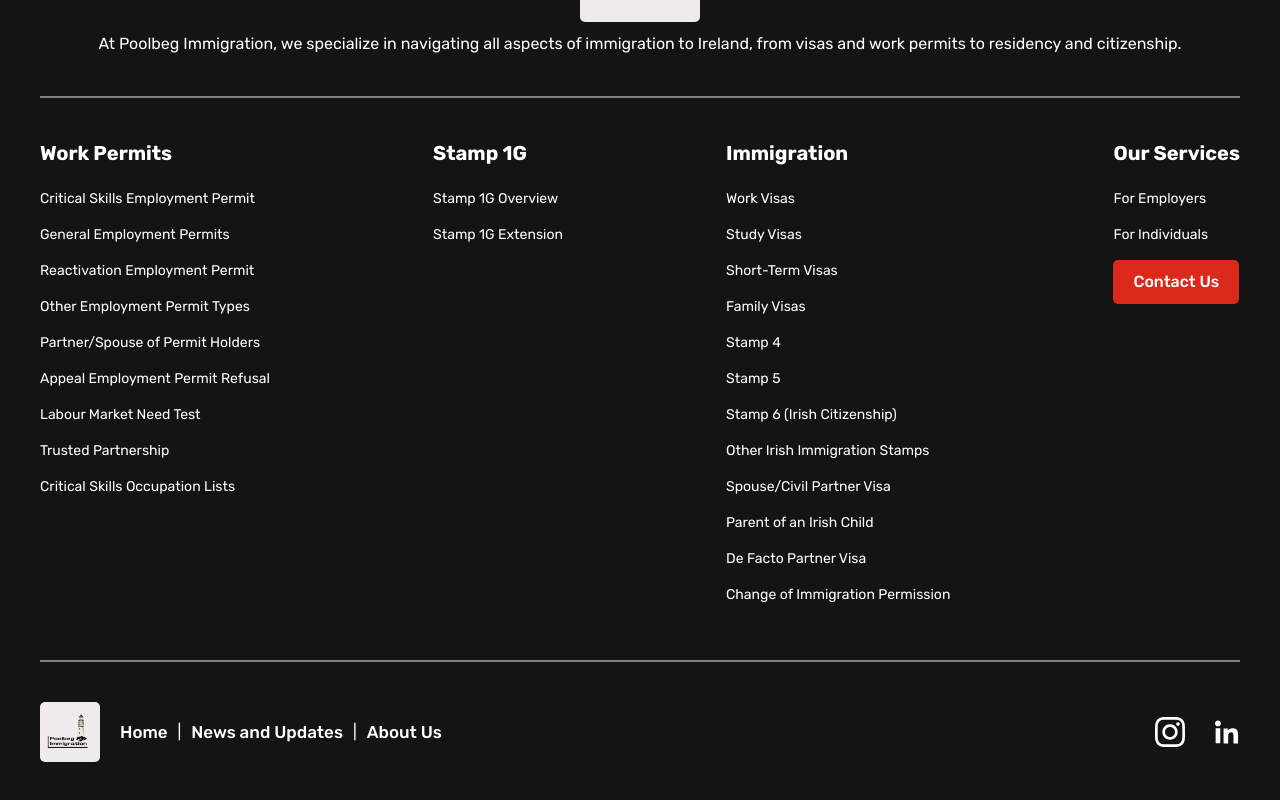
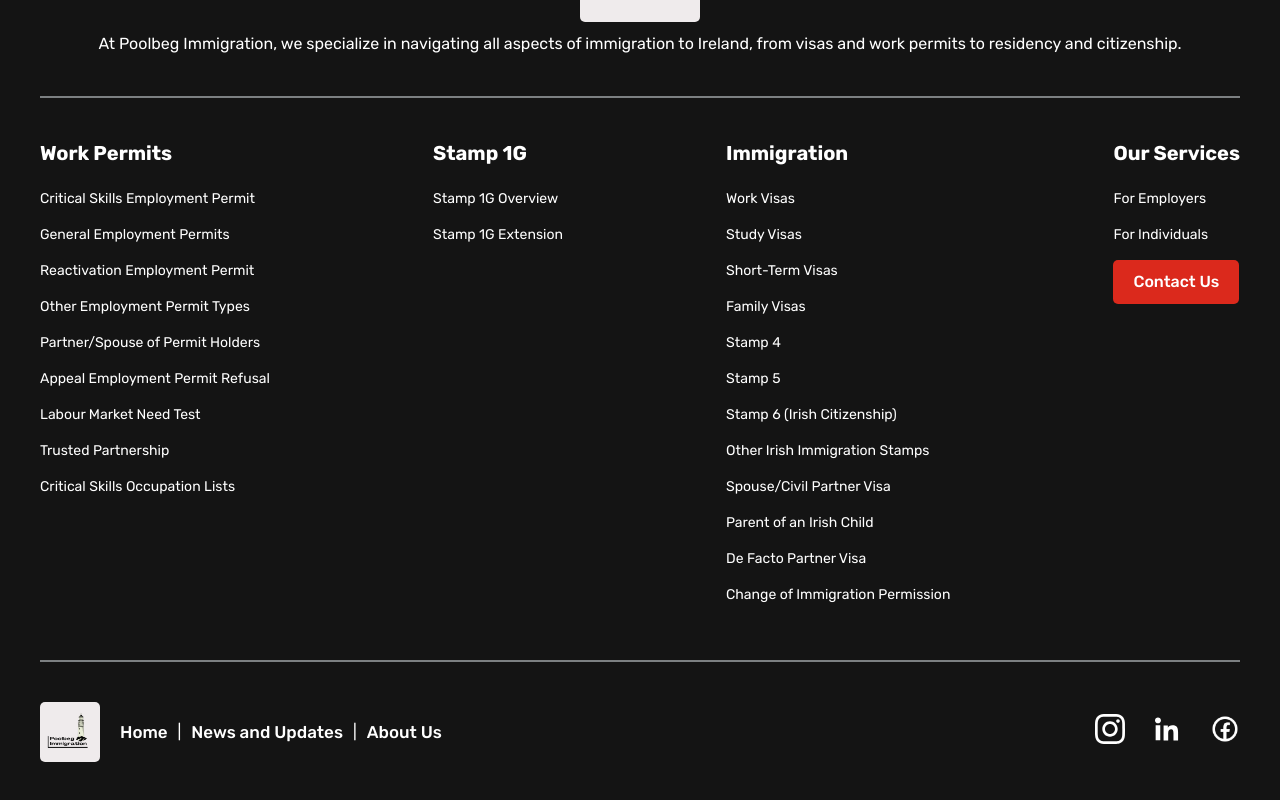
Before and after one commit to TartejBrothers/Poolbeg-Immigration, a React (Create React App) app: page /about-us in a window 1280 px wide. Shown: the part 1848-2648 px from the top of the page. Built offline with nearby package versions, Linux system fonts and the light colour scheme.

Commit message:
Added: External Linka

```diff
--- a/src/components/footer.jsx
+++ b/src/components/footer.jsx
@@ -3,6 +3,7 @@ import "../styles/footer.css";
 import logo from "../images/icons/logo.jpeg";
 import instagram from "../images/icons/instagram.svg";
 import linkedin from "../images/icons/linkedin.svg";
+import facebook from "../images/icons/facebook.png";
 import { useNavigate, useLocation } from "react-router-dom";
 export default function Footer() {
   const [footercolumnone, setFootercolumnone] = useState(false);
@@ -239,8 +240,24 @@ export default function Footer() {
           </span>
         </div>
         <div className="footerbottomright">
-          <img src={instagram} alt="Instagram" />
-          <img src={linkedin} alt="LinkedIn" />
+          <a
+            href="https://www.instagram.com/poolbegimmigration?igsh=MWR4bnR0NXllaTJ1eA=="
+            target="_blank"
+          >
+            <img src={instagram} alt="Instagram" />
+          </a>
+          <a
+            href="https://www.linkedin.com/company/poolbeg-immigration/"
+            target="_blank"
+          >
+            <img src={linkedin} alt="LinkedIn" />
+          </a>
+          <a
+            href="https://www.facebook.com/profile.php?id=61565391312086&mibextid=ZbWKwL"
+            target="_blank"
+          >
+            <img src={facebook} alt="Facebook" />
+          </a>
         </div>
       </div>
     </div>
```
Also changed, not shown: src/images/icons/facebook.png (added).
